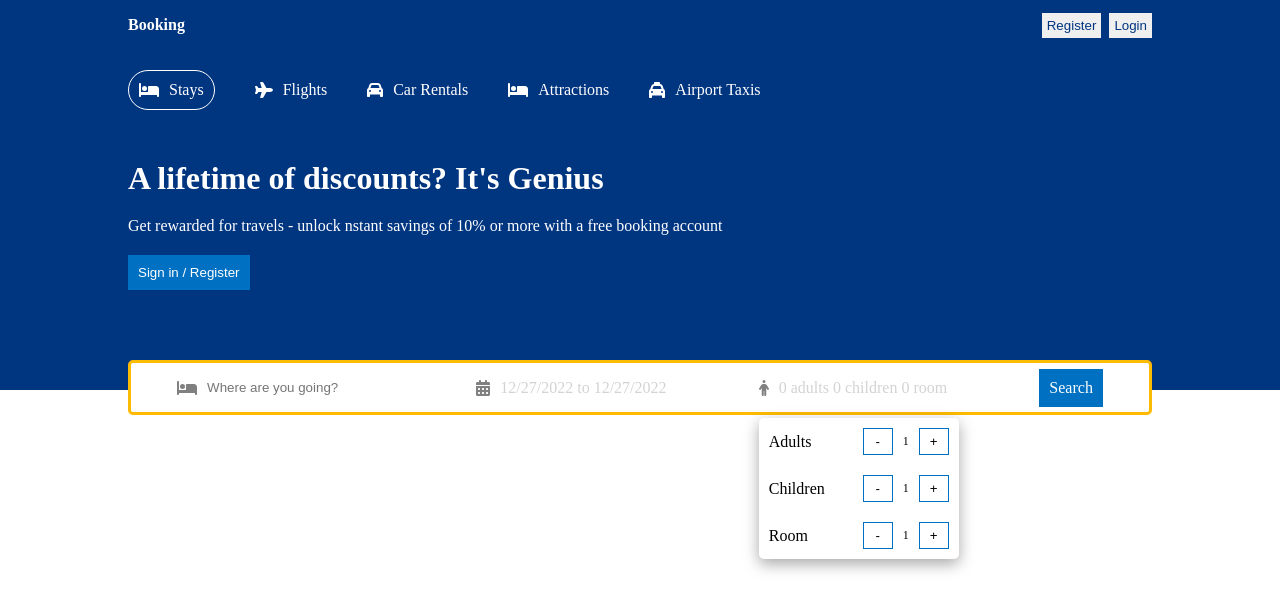
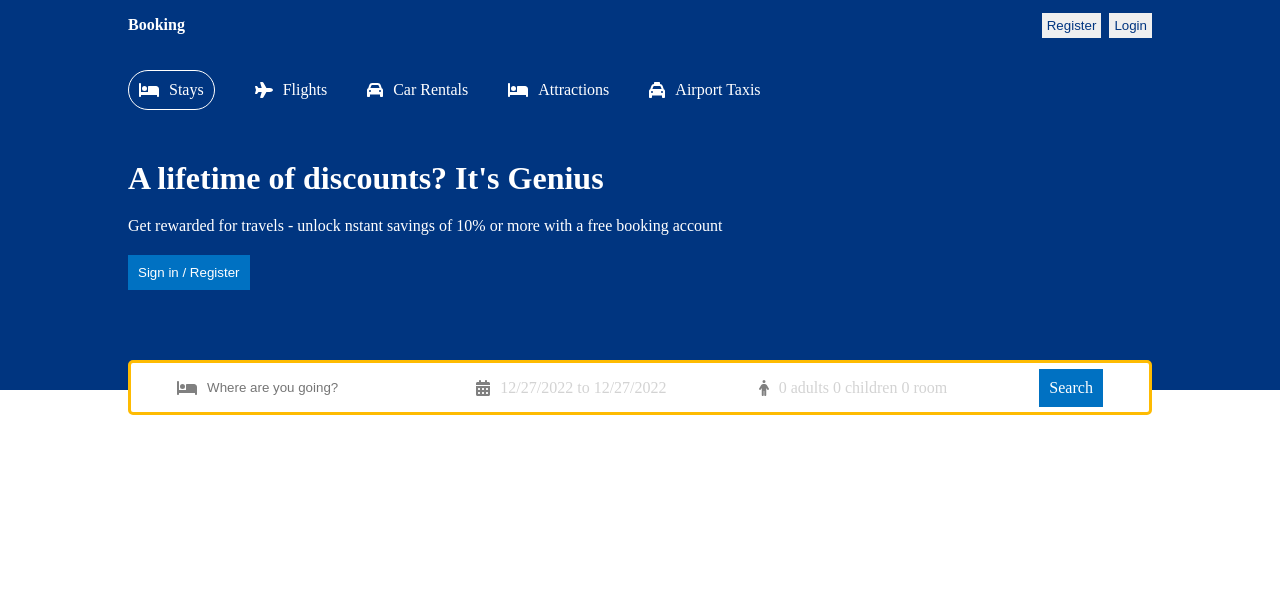
Before and after one commit to gprasad0/Hotel-Booking-App, a React (Vite) app in the folder client/: page / in a window 1280 px wide. Shown: the top 610 px of the page. Built offline with nearby package versions, Linux system fonts and the light colour scheme.

Commit message:
finished header

```diff
--- a/client/src/components/header/Header.jsx
+++ b/client/src/components/header/Header.jsx
@@ -22,12 +22,24 @@
     },
   ]);
 
-  const [showDateRange, setShowDateRange] = useState(false);
-  const [people, setPeople] = useState({ adults: 0, children: 0, room: 0 });
+  const [showOptions, setShowOptions] = useState(false);
+  const [showDate, setShowDate] = useState(false);
 
-  const handleOption = (name,operation) =>{
+  const [optionData, setOptionsData] = useState({
+    adults: 0,
+    children: 0,
+    room: 0,
+  });
 
-  }
+  const handleOption = (name, operation) => {
+    console.log('name', optionData, name, operation);
+    setOptionsData((prevState) => {
+      return {
+        ...prevState,
+        [name]: operation === 'i' ? prevState[name] + 1 : prevState[name] - 1,
+      };
+    });
+  };
 
   return (
     <div className='header'>
@@ -73,13 +85,13 @@
           <div className='headerSearchItem'>
             <FontAwesomeIcon icon={faCalendarDays} className='headerIcon' />
             <span
-              onClick={() => setShowDateRange(!showDateRange)}
+              onClick={() => setShowDate(!showDate)}
               className='headerSearchText'
             >
               {format(state[0].startDate, 'MM/dd/yyyy')} to{' '}
               {format(state[0].endDate, 'MM/dd/yyyy')}
             </span>
-            {showDateRange && (
+            {showDate && (
               <DateRange
                 editableDateInputs={true}
                 onChange={(item) => setState([item.selection])}
@@ -92,35 +104,79 @@
 
           <div className='headerSearchItem'>
             <FontAwesomeIcon icon={faPerson} className='headerIcon' />
-            <span className='headerSearchText'>
-              {`${people.adults} adults ${people.children} children ${people.room} room`}{' '}
+            <span
+              onClick={() => setShowOptions(!showOptions)}
+              className='headerSearchText'
+            >
+              {`${optionData.adults} adults ${optionData.children} children ${optionData.room} room`}{' '}
             </span>
+            {showOptions && (
               <div className='options'>
                 <div className='optionItem'>
                   <span className='optionText'>Adults</span>
                   <div className='optionCounter'>
-                  <button className='optionCounterButton' onClick={()=>handleOption("adult","d")}>-</button>
-                  <span className='optioncounterNumber'>1 </span>
-                  <button className='optionCounterButton' onClick={()=>handleOption("adult","i")}>+</button>
+                    <button
+                      disabled={optionData.adults <= 0 ? true : false}
+                      className='optionCounterButton'
+                      onClick={() => handleOption('adults', 'd')}
+                    >
+                      -
+                    </button>
+                    <span className='optioncounterNumber'>
+                      {optionData.adults}
+                    </span>
+                    <button
+                      className='optionCounterButton'
+                      onClick={() => handleOption('adults', 'i')}
+                    >
+                      +
+                    </button>
                   </div>
                 </div>
                 <div className='optionItem'>
                   <span className='optionText'>Children</span>
                   <div className='optionCounter'>
-                  <button className='optionCounterButton' onClick={()=>handleOption("child","d")}>-</button>
-                  <span className='optioncounterNumber'>1 </span>
-                  <button className='optionCounterButton' onClick={()=>handleOption("child","i")}>+</button>
+                    <button
+                      disabled={optionData.children <= 0 ? true : false}
+                      className='optionCounterButton'
+                      onClick={() => handleOption('children', 'd')}
+                    >
+                      -
+                    </button>
+                    <span className='optioncounterNumber'>
+                      {optionData.children}
+                    </span>
+                    <button
+                      className='optionCounterButton'
+                      onClick={() => handleOption('children', 'i')}
+                    >
+                      +
+                    </button>
                   </div>
                 </div>
                 <div className='optionItem'>
                   <span className='optionText'>Room</span>
                   <div className='optionCounter'>
-                  <button className='optionCounterButton' onClick={()=>handleOption("room","d")}>-</button>
-                  <span className='optioncounterNumber'>1 </span>
-                  <button className='optionCounterButton' onClick={()=>handleOption("room","i")}>+</button>
+                    <button
+                      disabled={optionData.room <= 0 ? true : false}
+                      className='optionCounterButton'
+                      onClick={() => handleOption('room', 'd')}
+                    >
+                      -
+                    </button>
+                    <span className='optioncounterNumber'>
+                      {optionData.room}
+                    </span>
+                    <button
+                      className='optionCounterButton'
+                      onClick={() => handleOption('room', 'i')}
+                    >
+                      +
+                    </button>
                   </div>
                 </div>
               </div>
+            )}
           </div>
           <div className='headerSearchItem'>
             <span className='headerBtn'>Search</span>
--- a/client/src/components/header/header.css
+++ b/client/src/components/header/header.css
@@ -122,6 +122,10 @@
     background-color: white;
 }
 
+.optionCounterButton:disabled{
+    cursor:not-allowed
+}
+
 .optionText{
     color:black
 }
```
Lines whose indentation alone changed are shown as unchanged.
